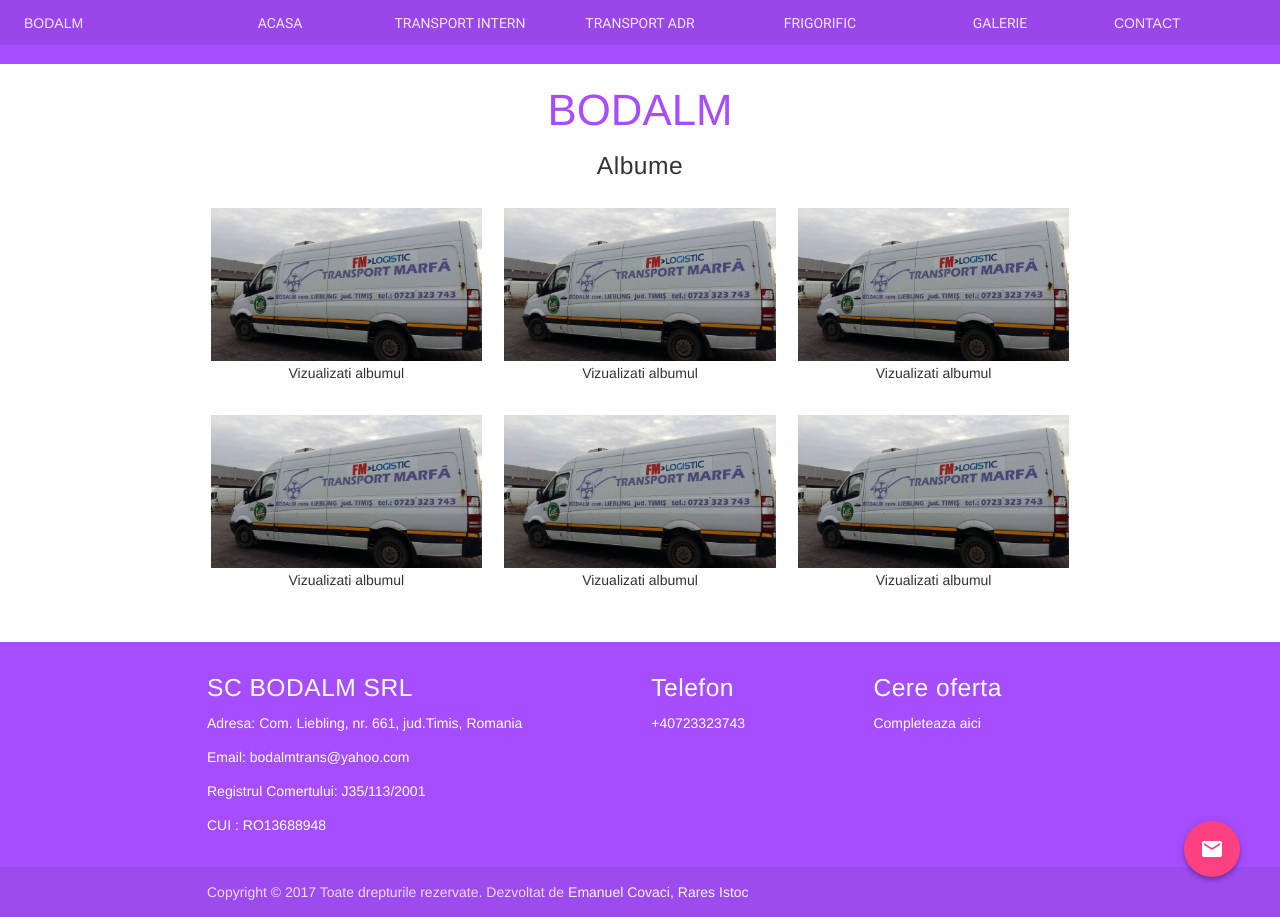
After one commit to emanuelcovaci/transport-network, a Django app: page /gallery in a window 1280 px wide. The commit adds this page. Run offline with Django 3.2, Linux system fonts and the light colour scheme; some libraries are stand-ins or nearby versions.

Commit message:
gallery html & photos html

```diff
--- a/src/homepages/urls.py
+++ b/src/homepages/urls.py
@@ -21,5 +21,7 @@ urlpatterns = [
     url(r'^$', views.index, name='index'),
     url(r'^intern', views.transport_intern, name='transport_intern'),
     url(r'^adr', views.transport_adr, name='transport_adr'),
-    url(r'^frigorific', views.transport_frigorific, name='transport_frigorific')
+    url(r'^frigorific', views.transport_frigorific, name='transport_frigorific'),
+    url(r'^gallery', views.gallery, name='gallery'),
+    url(r'^photos', views.photos, name='photos')
 ]
--- a/src/homepages/views.py
+++ b/src/homepages/views.py
@@ -33,3 +33,9 @@ def transport_adr(request):
 
 def transport_frigorific(request):
     return render(request, 'homepages/frigorific.html')
+
+def gallery(request):
+    return render(request,'homepages/gallery.html')
+
+def photos(request):
+    return render(request,'homepages/photos.html')
--- a/src/templates/base_post.html
+++ b/src/templates/base_post.html
@@ -49,8 +49,12 @@
               <a class="mdl-navigation__link" href="/intern">Transport intern</a>
               <a class="mdl-navigation__link" href="/adr">Transport ADR</a>
               <a class="mdl-navigation__link" href="/frigorific">Frigorific</a>
-              <a class="mdl-navigation__link" href="/contact">Contact</a>
+              <a class="mdl-navigation__link" href="/gallery">Galerie</a>
+
+
           </div>
+            <a class="mdl-navigation__link" href="/contact">Contact</a>
+
         </div>
       </header>
       <div class="mdl-layout__drawer mdl-layout--small-screen-only">
@@ -59,6 +63,7 @@
               <a class="mdl-navigation__link" href="/intern">Transport intern</a>
               <a class="mdl-navigation__link" href="/adr">Transport ADR</a>
               <a class="mdl-navigation__link" href="/frigorific">Frigorific</a>
+            <a class="mdl-navigation__link" href="/gallery">Galerie</a>
               <a class="mdl-navigation__link" href="/contact">Contact</a>
         </nav>
       </div>
--- /dev/null
+++ b/src/templates/homepages/gallery.html
@@ -0,0 +1,92 @@
+<!-- Copyright 2017-2020 Emanuel Covaci, Rares Istoc-->
+<!---->
+<!-- This file is part of Transport Network.-->
+<!---->
+<!-- Transport Network is free software: you can redistribute it and/or modify-->
+<!-- it under the terms of the GNU General Public License as published by-->
+<!-- the Free Software Foundation, either version 3 of the License, or-->
+<!-- (at your option) any later version.-->
+<!---->
+<!-- Transport Network is distributed in the hope that it will be useful,-->
+<!-- but WITHOUT ANY WARRANTY; without even the implied warranty of-->
+<!-- MERCHANTABILITY or FITNESS FOR A PARTICULAR PURPOSE.  See the-->
+<!-- GNU General Public License for more details.-->
+<!---->
+<!-- You should have received a copy of the GNU General Public License-->
+<!-- along with Transport Network.  If not, see <http://www.gnu.org/licenses/>.-->
+{% extends "base_post.html" %}
+{% load staticfiles %}
+{% block content %}
+
+
+
+<section id="mu-gallery">
+   <div class="container">
+     <div class="row">
+       <div class="col-md-12">
+         <div class="mu-gallery-area">
+          <!-- start title -->
+          <div class="mu-title">
+              <center>
+                  <h3 style="color: #a64dff ">BODALM</h3>
+            <h5>Albume</h5>
+              </center>
+          </div>
+             <br>
+          <!-- end title -->
+          <!-- start gallery content -->
+ <div class="row">
+
+      <div class="col s4">
+             <img   src="{% static "poze/11.jpg" %}"  alt="Unsplashed background img 2">
+          <center><p>Vizualizati albumul</p></center>
+      </div>
+
+      <div class="col s4">
+             <img   src="{% static "poze/11.jpg" %}"  alt="Unsplashed background img 2">
+           <center><p>Vizualizati albumul</p></center>
+      </div>
+
+      <div class="col s4">
+             <img   src="{% static "poze/11.jpg" %}"  alt="Unsplashed background img 2">
+           <center><p>Vizualizati albumul</p></center>
+      </div>
+
+
+ </div>
+
+ <div class="row">
+
+      <div class="col s4">
+             <img   src="{% static "poze/11.jpg" %}"  alt="Unsplashed background img 2">
+           <center><p>Vizualizati albumul</p></center>
+      </div>
+
+      <div class="col s4">
+             <img   src="{% static "poze/11.jpg" %}"  alt="Unsplashed background img 2">
+           <center><p>Vizualizati albumul</p></center>
+      </div>
+
+      <div class="col s4">
+             <img   src="{% static "poze/11.jpg" %}"  alt="Unsplashed background img 2">
+           <center><p>Vizualizati albumul</p></center>
+      </div>
+
+
+ </div>
+
+
+
+
+
+
+          <!-- end gallery content -->
+         </div>
+       </div>
+     </div>
+   </div>
+ </section>
+ <!-- End gallery  -->
+
+
+ {% endblock %}
--- a/src/templates/homepages/index.html
+++ b/src/templates/homepages/index.html
@@ -37,6 +37,7 @@
         <li><a style="color: white" href="/intern">Transport intern</a></li>
         <li><a style="color: white" href="/adr">Transport ADR </a></li>
         <li><a style="color: white" href="/frigorific">Transport frigorific </a></li>
+           <li><a style="color: white" href="/gallery">Galerie</a></li>
         <li><a style="color: white" href="/contact">Contact</a></li>
       </ul>
 
@@ -47,6 +48,7 @@
               <a class="mdl-navigation__link" href="/intern">Transport intern</a>
               <a class="mdl-navigation__link" href="/adr">Transport ADR</a>
               <a class="mdl-navigation__link" href="/frigorific">Frigorific</a>
+              <a class="mdl-navigation__link" href="/gallery">Galerie</a>
               <a class="mdl-navigation__link" href="/contact">Contact</a>
         </nav>
       </div>
```
Also changed, not shown: src/templates/homepages/photos.html (added, +68 -0 lines).
